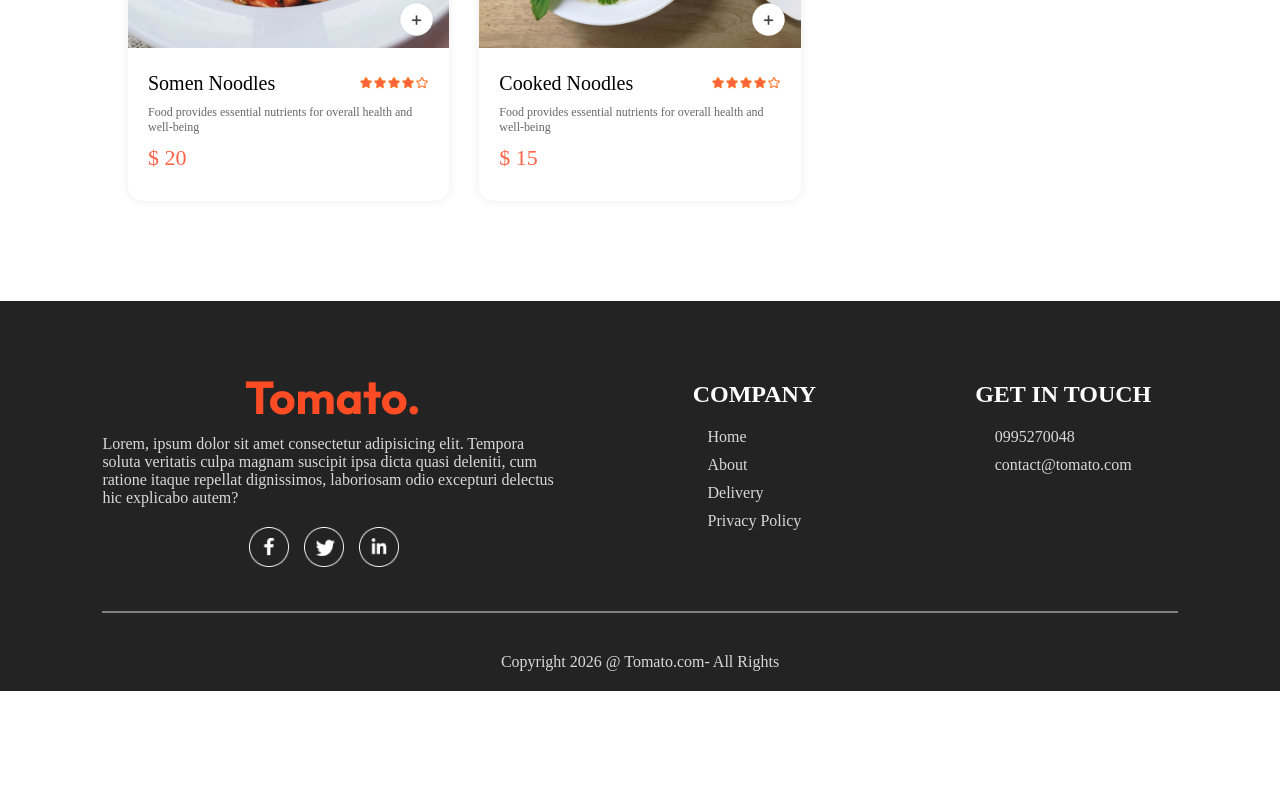
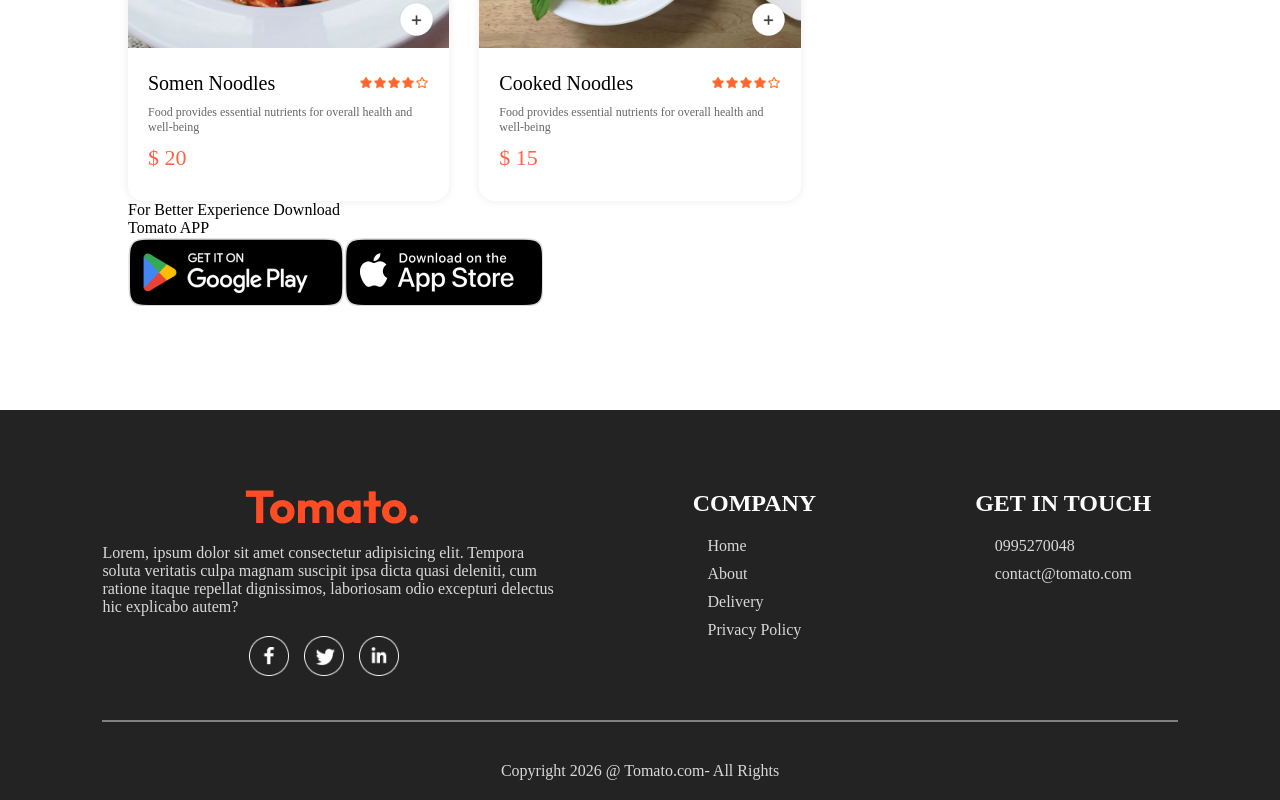
Before and after one commit to Alene-Ayenew/DliveryApp, a React (Vite) app in the folder frontend/: page / in a window 1280 px wide. Shown: the part 5742-6542 px from the top of the page. Before the commit the page ends 6433 px from the top, so only its background shows below. Built offline with nearby package versions, Linux system fonts and the light colour scheme.

Commit message:
implementing AppDownload component

```diff
--- /dev/null
+++ b/frontend/src/Components/AppDownload/AppDownload.jsx
@@ -0,0 +1,19 @@
+import React from "react";
+import "./AppDownload.css";
+import { assets } from "../../assets/assets";
+function AppDownload() {
+  return (
+    <div className="app-download" id="app-download">
+      <p>
+        For Better Experience Download <br />
+        Tomato APP
+      </p>
+      <div className="app-download-platforms">
+        <img src={assets.play_store} alt="" />
+        <img src={assets.app_store} alt="" />
+      </div>
+    </div>
+  );
+}
+
+export default AppDownload;
--- a/frontend/src/Pages/Home/Home.jsx
+++ b/frontend/src/Pages/Home/Home.jsx
@@ -3,6 +3,7 @@ import "./Home.css"
 import Header from '../../Components/Header/Header'
 import ExploreMenu from '../../Components/ExploreMenu/ExploreMenu'
 import FoodDisplay from '../../Components/FoodDisplay/FoodDisplay';
+import AppDownload from '../../Components/AppDownload/AppDownload';
 function Home() {
   const [category,setCategory]=useState("All");
   return (
@@ -10,6 +11,7 @@ function Home() {
       <Header/>
       <ExploreMenu category={category} setCategory={setCategory}/>
       <FoodDisplay category={category}/>
+      <AppDownload/>
     </div>
   )
 }
```
Also changed, not shown: frontend/src/Components/AppDownload/AppDownload.css (added).
